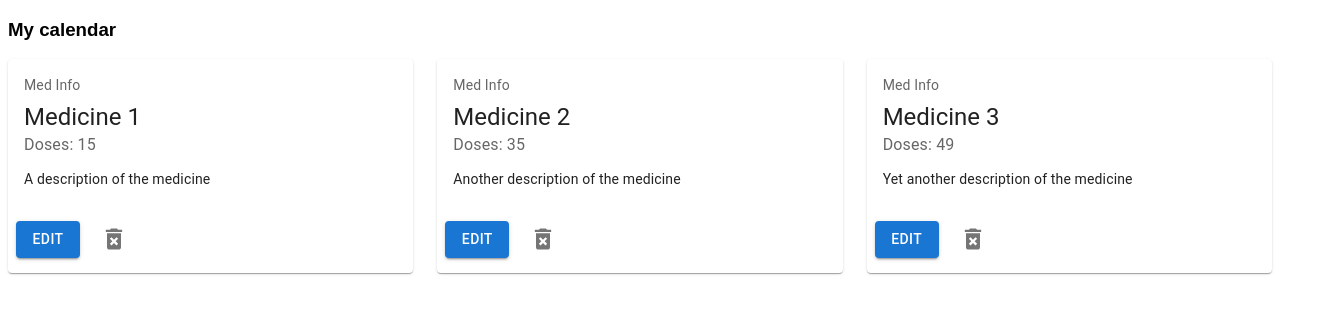
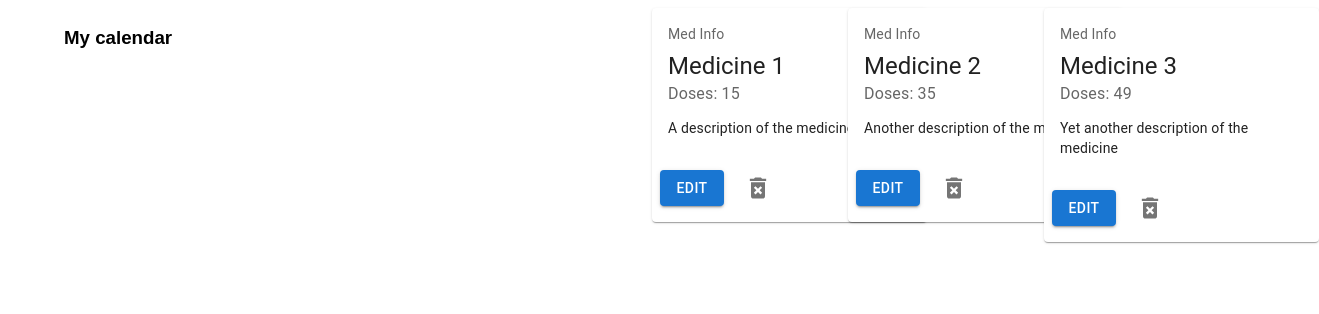
Before and after one commit to MedCal-Team/MedCal, a React app: page /home in a window 1280 px wide. Shown: the top 314 px of the page, 1319 px wide, since content can reach past the window. Built offline with nearby package versions, Linux system fonts and the light colour scheme; no server answers; a web font is replaced by a local one.

Commit message:
Create grid structure for homepage.

```diff
--- a/src/client/components/Home.jsx
+++ b/src/client/components/Home.jsx
@@ -1,15 +1,27 @@
 import React, { useState, useEffect } from 'react';
 import { Link, useNavigate } from 'react-router-dom';
+import Container from '@mui/material/Container';
+import Grid from '@mui/material/Unstable_Grid2';
 import Calendar from './Calendar';
 import PrescriptionContainer from './PrescriptionContainer';
 
 const Home = () => {
 
   return (
-    <section className="home">
-      <Calendar />
-      <PrescriptionContainer />
-    </section>
+    <Container maxWidth="lg">
+      <Grid container spacing={{ xs: 2, md: 3 }}>
+        <Grid xs={12} md={6}>
+          <Calendar />
+        </Grid>
+        <Grid xs={12} md={6}>
+          <PrescriptionContainer />
+        </Grid>
+      </Grid>
+    </Container>
+    // <section className="home">
+    //
+    //   <PrescriptionContainer />
+    // </section>
   );
 };
 
```
